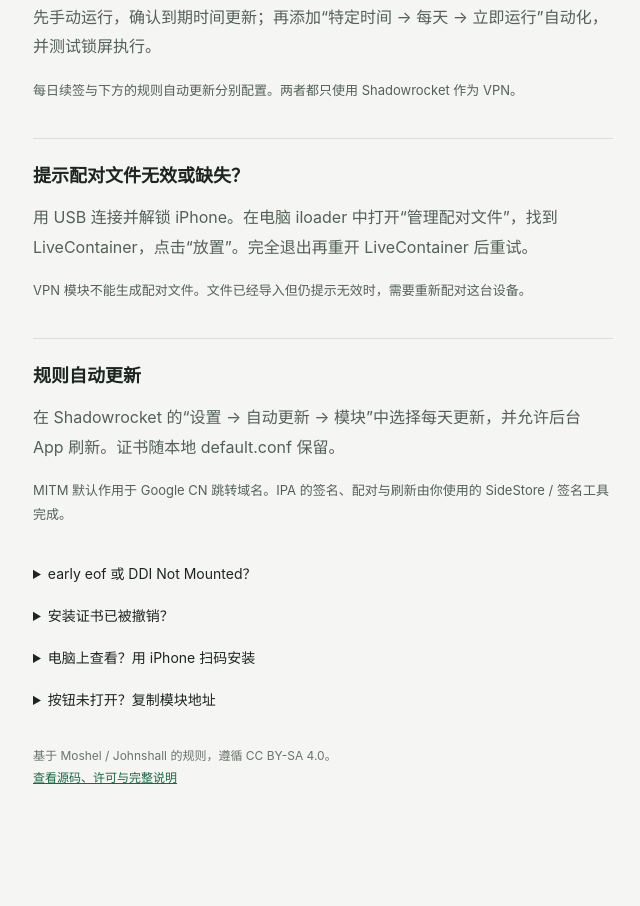
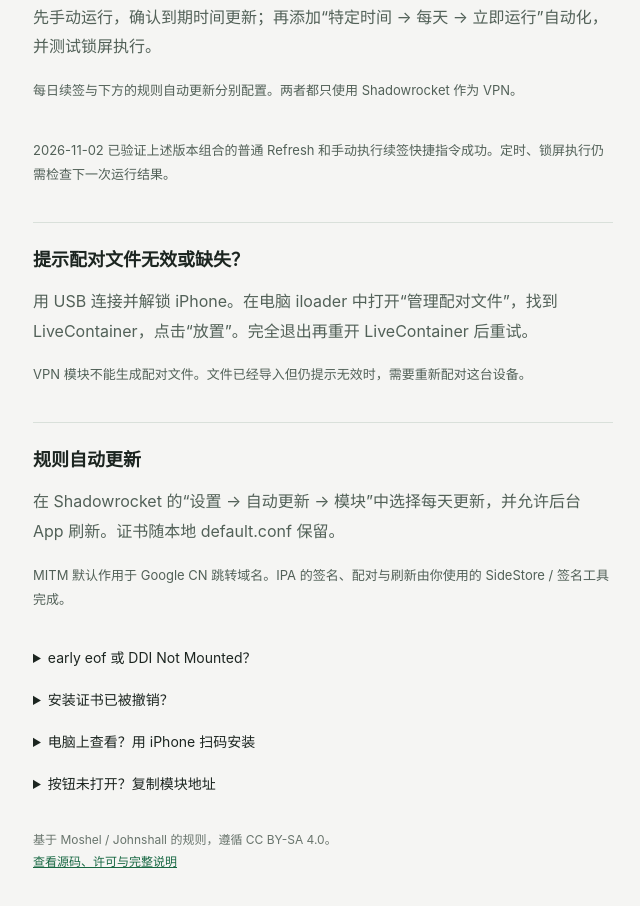
Before and after one commit to nikiz24/shadowrocket-sidestore-rules, a plain HTML site: page docs/index.html in a window 1280 px wide. Shown: the part 1172-2078 px from the top of the page, without its empty margins (317-957 px from the left). Before the commit the page ends 2018 px from the top, so only its background shows below. Drawn offline with Linux system fonts and the light colour scheme.

Commit message:
Record successful Shadowrocket-only refresh and Shortcut validation

```diff
--- a/docs/index.html
+++ b/docs/index.html
@@ -45,6 +45,7 @@
     </ol>
     <p>先手动运行，确认到期时间更新；再添加“特定时间 → 每天 → 立即运行”自动化，并测试锁屏执行。</p>
     <p class="note">每日续签与下方的规则自动更新分别配置。两者都只使用 Shadowrocket 作为 VPN。</p>
+    <p class="note">2026-11-02 已验证上述版本组合的普通 Refresh 和手动执行续签快捷指令成功。定时、锁屏执行仍需检查下一次运行结果。</p>
   </section>
   <section>
     <h2>提示配对文件无效或缺失？</h2>
```
Also changed, not shown: 1 other file.
